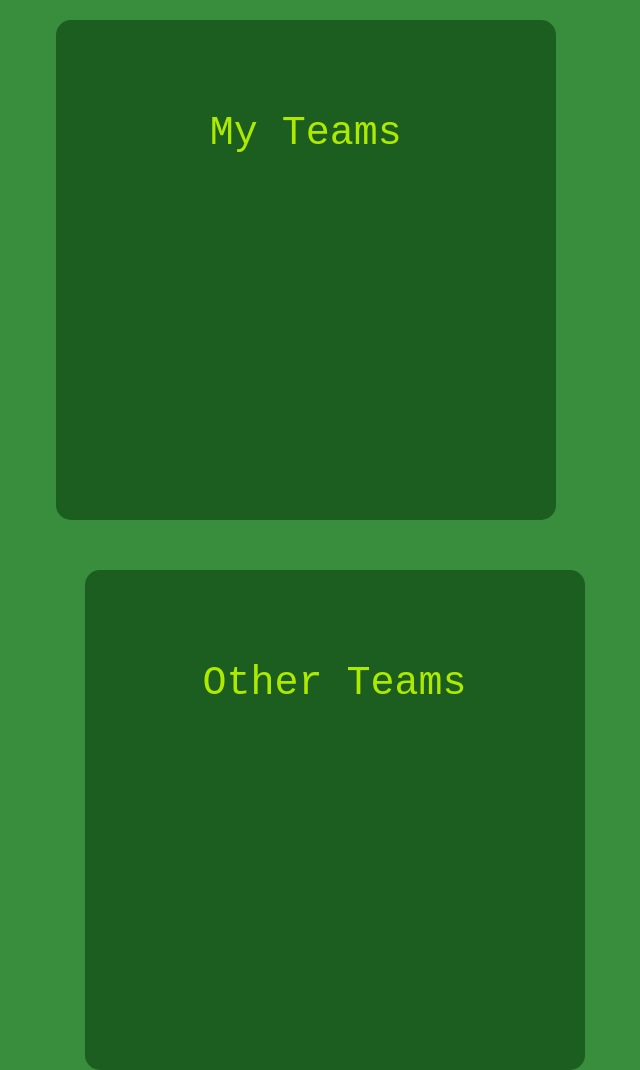
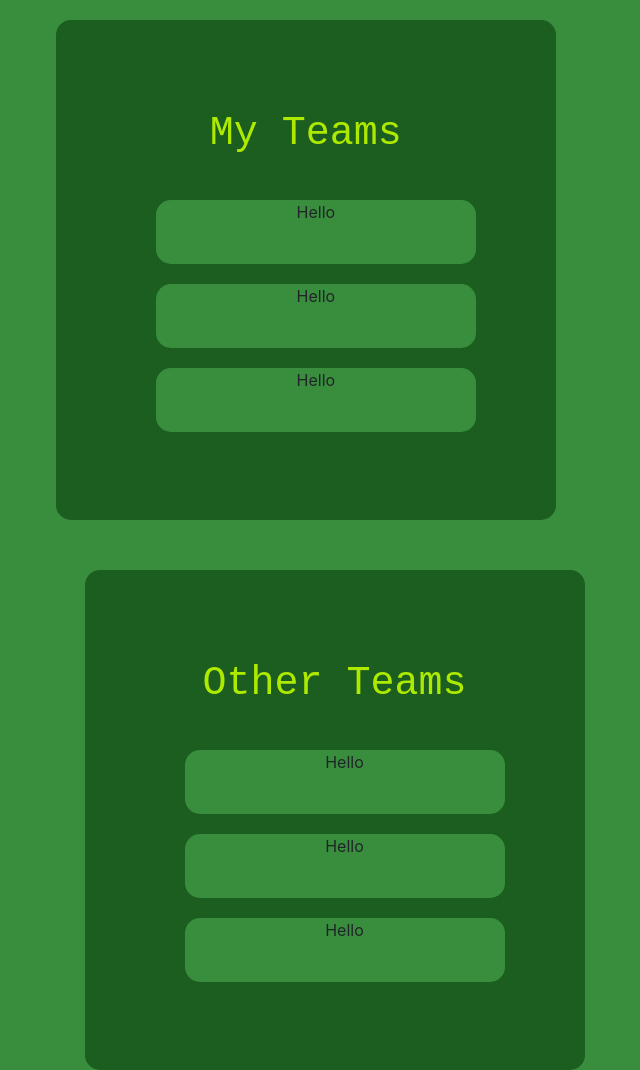
Before and after one commit to ovvioinfame233/Final-Project-OOAD, a Flask app: page /home in a window 1280 px wide. Shown: the part 214-1284 px from the top of the page, without its empty margins (328-968 px from the left). Run offline with Flask 2, Linux system fonts and the light colour scheme; the visitor is signed in with stand-in values (Sample User, id 1); some libraries are stand-ins or nearby versions.

Commit message:
Leaderboard fixes/additions (1,2,3 place boxes)

```diff
--- a/sportsbattle/templates/main.html
+++ b/sportsbattle/templates/main.html
@@ -48,6 +48,15 @@
             border-radius: 15px;
 
         }
+
+        .leadBox {
+            background-color: #388e3c;
+            display: inline-block;
+            border-radius: 15px;
+            width: 100%;
+            height: 20%;
+            margin: 10px;
+        }
     </style>
 </head>
 
@@ -73,10 +82,16 @@
         <div class="boxed" style="margin-right: 45px;">
             <h1 id="centertext">My Teams</h1>
             <br>
+            <div class="leadBox">Hello</div>
+            <div class="leadBox">Hello</div>
+            <div class="leadBox">Hello</div>
         </div>
         <div class="boxed" style="margin-left: 45px;">
             <h1 id="centertext">Other Teams</h1>
             <br>
+            <div class="leadBox">Hello</div>
+            <div class="leadBox">Hello</div>
+            <div class="leadBox">Hello</div>
         </div>
     </div>
 </body>
```
